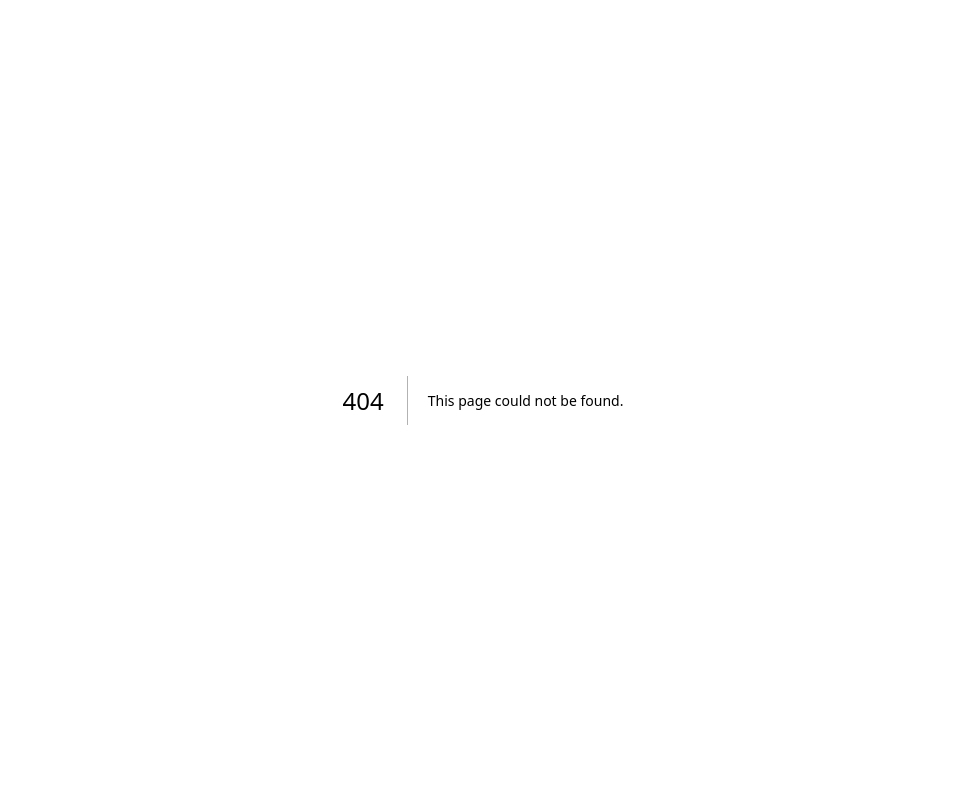
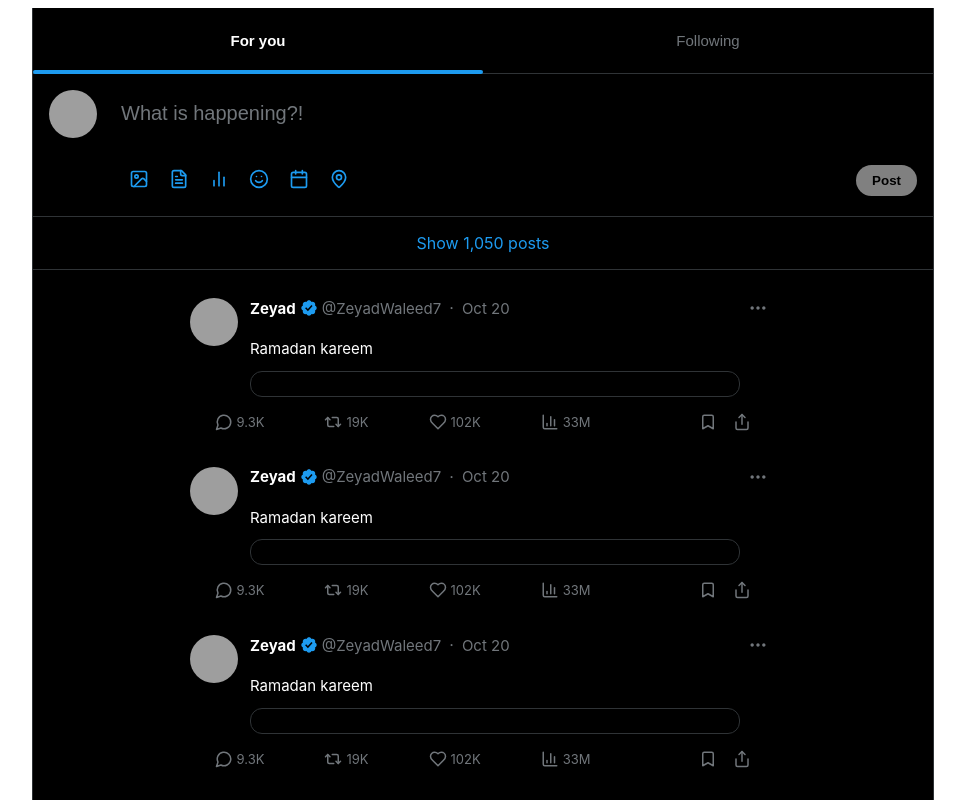
Before and after one commit to ZeyadWaleed7/stackoverflow-clone, a Next.js app in the folder Front-end/: page /Feed/Feed in a window 1280 px wide. Before the commit this address had no page. Shown: the top 800 px of the page, without its empty margins (157-1122 px from the left). Built offline with nearby package versions, Linux system fonts and the light colour scheme; grey boxes are pictures that could not be loaded.

Commit message:
Adding Feed

```diff
--- a/Front-end/src/components/Sidebar/Sidebar.jsx
+++ b/Front-end/src/components/Sidebar/Sidebar.jsx
@@ -2,6 +2,7 @@ import "./Sidebar.css";
 import { Link } from "react-router-dom";
 import { Home, Search, Bell, Mail, Users, User, BadgeCheck,CircleEllipsis } from "lucide-react";
 import profile from "../../assets/profile.png";
+import logo from "../../assets/twitter-logo.jpg";
 
 const navigationItems = [
   { icon: Home, label: "Home", href: "/" },
@@ -17,6 +18,9 @@ const navigationItems = [
 const Sidebar = () => {
   return (
     <aside className="sidebar">
+      <div className="logo">
+              <img src={logo} alt="Twitter Logo" className="twitter-logo" />
+            </div>
       <ul className="sidebar-nav">
         {navigationItems.map((item, index) => (
           <li key={index} className="nav-item">
--- a/Front-end/src/components/Tweet/Tweet.css
+++ b/Front-end/src/components/Tweet/Tweet.css
@@ -6,7 +6,6 @@
     border-radius: 12px;
     padding: 12px 16px;
     margin: 0 auto;
-    border: 1px solid #2f3336;
   }
 
   .tweet-header {
--- /dev/null
+++ b/Front-end/src/pages/Feed/Feed.css
@@ -0,0 +1,240 @@
+.feed-container {
+    max-width: 900px;
+    margin: 0 auto;
+    background-color: #000;
+    color: #fff;
+    border-left:1px solid  #2f3336;
+    border-right:1px solid  #2f3336;
+    font-family: -apple-system, BlinkMacSystemFont, "Segoe UI", Roboto, Helvetica, Arial, sans-serif;
+  }
+
+  .nav-tabs {
+    display: flex;
+    border-bottom: 1px solid #2f3336;
+  }
+
+  .tab-button {
+    flex: 1;
+    padding: 24px;
+    background: transparent;
+    border: none;
+    color: #71767b;
+    font-size: 15px;
+    font-weight: 500;
+    cursor: pointer;
+    position: relative;
+  }
+
+  .tab-button.active {
+    color: #fff;
+    font-weight: 600;
+  }
+
+  .tab-button.active::after {
+    content: "";
+    position: absolute;
+    bottom: -1px;
+    left: 0;
+    right: 0;
+    height: 4px;
+    background-color: #1d9bf0;
+    border-radius: 4px;
+  }
+
+  .compose-section {
+    padding: 16px;
+    border-bottom: 1px solid #2f3336;
+  }
+
+  .compose-content {
+    display: flex;
+    gap: 12px;
+  }
+
+  .profile-image {
+    width: 48px;
+    height: 48px;
+    border-radius: 50%;
+  }
+
+  .compose-input-area {
+    flex: 1;
+  }
+
+  .compose-input {
+    width: 100%;
+    background: transparent;
+    border: none;
+    color: #fff;
+    font-size: 20px;
+    padding: 12px 0;
+    outline: none;
+  }
+
+  .compose-input::placeholder {
+    color: #71767b;
+  }
+
+  .compose-actions {
+    display: flex;
+    justify-content: space-between;
+    align-items: center;
+    margin-top: 12px;
+    padding-top: 12px;
+  }
+
+  .media-actions {
+    display: flex;
+    gap: 4px;
+  }
+
+  .media-button {
+    background: transparent;
+    border: none;
+    color: #1d9bf0;
+    padding: 8px;
+    border-radius: 50%;
+    cursor: pointer;
+  }
+
+  .media-button:hover {
+    background-color: rgba(29, 155, 240, 0.1);
+  }
+
+  .post-actions {
+    display: flex;
+    align-items: center;
+    gap: 12px;
+  }
+
+  .compose-button:hover {
+    background-color: rgba(29, 155, 240, 0.1);
+  }
+
+  .post-button {
+    background-color: white;
+    color: black;
+    border: none;
+    padding: 8px 16px;
+    border-radius: 20px;
+    font-weight: 600;
+    cursor: pointer;
+  }
+
+  .post-button:disabled {
+    opacity: 0.5;
+    cursor: default;
+  }
+
+  /* Show Posts */
+  .show-posts {
+    padding: 16px;
+    text-align: center;
+    color: #1d9bf0;
+    border-bottom: 1px solid #2f3336;
+    cursor: pointer;
+  }
+
+  .tweet {
+    flex-direction: column;
+    display: flex;
+    gap: 12px;
+    padding: 16px;
+    border-bottom: 1px solid #2f3336;
+  }
+
+  .tweet-content {
+    flex: 1;
+  }
+
+  .tweet-header {
+    display: flex;
+    justify-content: space-between;
+    margin-bottom: 4px;
+  }
+
+  .display-name {
+    font-weight: 700;
+  }
+
+  .verified-badge {
+    display: inline-flex;
+    align-items: center;
+  }
+
+  .verified-icon {
+    width: 20px;
+    height: 20px;
+  }
+
+  .verified-badge.gold .verified-icon {
+    fill: #ffd700;
+  }
+
+  .username,
+  .time,
+  .dot {
+    color: #71767b;
+  }
+
+  .promoted {
+    color: #71767b;
+    font-size: 13px;
+    border: 1px solid #71767b;
+    padding: 0 4px;
+    border-radius: 4px;
+  }
+
+  .more-options {
+    background: transparent;
+    border: none;
+    color: #71767b;
+    cursor: pointer;
+    padding: 0 8px;
+    font-size: 20px;
+  }
+
+  .tweet-text {
+    margin-bottom: 12px;
+    font-size: 15px;
+    line-height: 1.3125;
+  }
+
+  .video-thumbnail {
+    width: 100%;
+    height: 300px;
+    background-color: #2f3336;
+    border-radius: 16px;
+    position: relative;
+    margin-bottom: 4px;
+  }
+
+  .video-duration {
+    position: absolute;
+    bottom: 8px;
+    left: 8px;
+    background-color: rgba(0, 0, 0, 0.75);
+    color: #fff;
+    padding: 2px 4px;
+    border-radius: 4px;
+    font-size: 12px;
+  }
+
+  .video-source {
+    color: #71767b;
+    font-size: 13px;
+  }
+
+  .source-name {
+    color: #fff;
+    font-weight: 600;
+  }
+
+  .tweet-stats {
+    display: flex;
+    justify-content: space-between;
+    max-width: 425px;
+    margin-top: 12px;
+    color: #71767b;
+    font-size: 13px;
+  }
--- /dev/null
+++ b/Front-end/src/pages/Feed/Feed.jsx
@@ -0,0 +1,63 @@
+import "./Feed.css"
+import Tweet from "../../components/Tweet/Tweet"
+import { Image, FileText, BarChart2, Smile, Calendar, MapPin, Sparkles } from "lucide-react"
+
+const TwitterFeed = () => {
+  return (
+    <div className="feed-container">
+      <div className="nav-tabs">
+        <button className="tab-button active">For you</button>
+        <button className="tab-button">Following</button>
+      </div>
+
+      <div className="compose-section">
+        <div className="compose-content">
+          <img src="/placeholder.svg?height=48&width=48" alt="Profile" className="profile-image" />
+          <div className="compose-input-area">
+            <input type="text" placeholder="What is happening?!" className="compose-input" />
+            <div className="compose-actions">
+              <div className="media-actions">
+                <button className="media-button">
+                  <Image size={20} />
+                </button>
+                <button className="media-button">
+                  <FileText size={20} />
+                </button>
+                <button className="media-button">
+                  <BarChart2 size={20} />
+                </button>
+                <button className="media-button">
+                  <Smile size={20} />
+                </button>
+                <button className="media-button">
+                  <Calendar size={20} />
+                </button>
+                <button className="media-button">
+                  <MapPin size={20} />
+                </button>
+              </div>
+              <div className="post-actions">
+                <button className="post-button" disabled>
+                  Post
+                </button>
+              </div>
+            </div>
+          </div>
+        </div>
+      </div>
+
+      <div className="show-posts">
+        <span>Show 1,050 posts</span>
+      </div>
+
+      <div className="tweet">
+        <Tweet />
+        <Tweet />
+        <Tweet />
+        <Tweet />
+      </div>
+    </div>
+  )
+}
+
+export default TwitterFeed
--- a/Front-end/src/pages/Home.css
+++ b/Front-end/src/pages/Home.css
@@ -5,13 +5,13 @@
 
   .content {
     display: flex;
-    margin-top: 80px; /* Height of navbar */
+    margin-top: 80px;
   }
 
   .main-content {
     flex: 1;
-    margin-left: 250px; /* Width of sidebar */
-    margin-right: 350px; /* Width of rightbar */
+    margin-left: 250px;
+    margin-right: 350px;
     min-height: calc(100vh - 80px);
   }
 
--- a/Front-end/src/pages/Home.jsx
+++ b/Front-end/src/pages/Home.jsx
@@ -1,14 +1,16 @@
 import Navbar from "../components/Navbar/Navbar";
 import Sidebar from "../components/Sidebar/Sidebar";
 import Rightbar from "../components/Rightbar/Rightbar";
+import Feed from "../pages/Feed/Feed";
 
 const Home = () => {
   return (
     <div className="layout">
-      <Navbar />
+      {/* <Navbar /> */}
       <div className="content">
         <Sidebar />
         <main className="main-content">
+          <Feed />
         </main>
         <Rightbar />
       </div>
```
Also changed, not shown: Front-end/src/components/Navbar/Navbar.css (deleted, +0 -36 lines), Front-end/src/components/Navbar/Navbar.jsx (deleted, +0 -14 lines), Front-end/src/components/Sidebar/Sidebar.css (+39 -19 lines).
